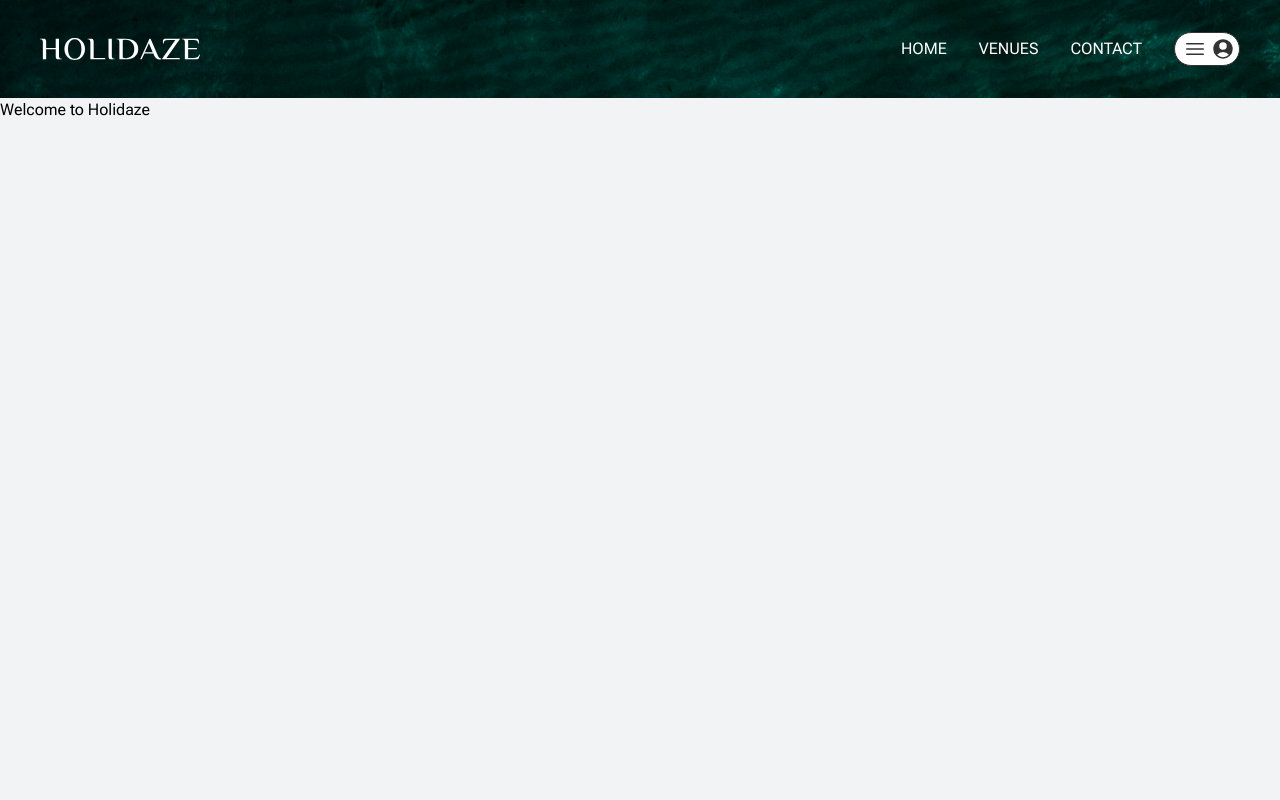
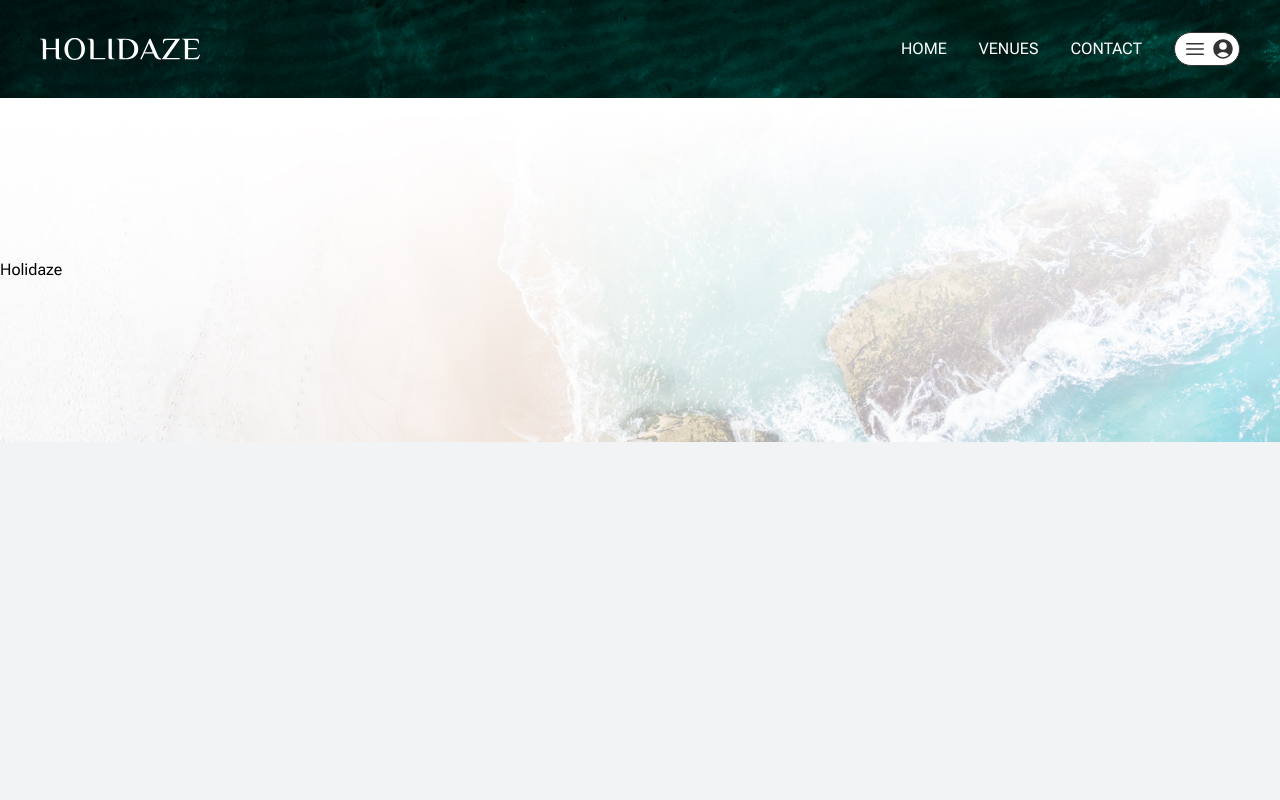
Before and after one commit to devholdt/Holidaze, a Next.js app: page / in a window 1280 px wide. Shown: the top 800 px of the page. Built offline with nearby package versions, Linux system fonts and the light colour scheme.

Commit message:
adds hero image to home page

```diff
--- a/app/page.tsx
+++ b/app/page.tsx
@@ -1,7 +1,17 @@
+import backgroundBeach from "@/public/background-beach.jpg";
+
 export default function Home() {
 	return (
-		<main className="flex min-h-screen flex-col">
-			<h1>Welcome to Holidaze</h1>
+		<main className="flex flex-col m-auto min-h-screen flex-col max-w-7xl">
+			<div
+				style={{
+					backgroundImage: `url(${backgroundBeach.src})`,
+					backgroundSize: "cover",
+				}}
+				className="flex items-center py-40"
+			>
+				<h1>Holidaze</h1>
+			</div>
 		</main>
 	);
 }
```
